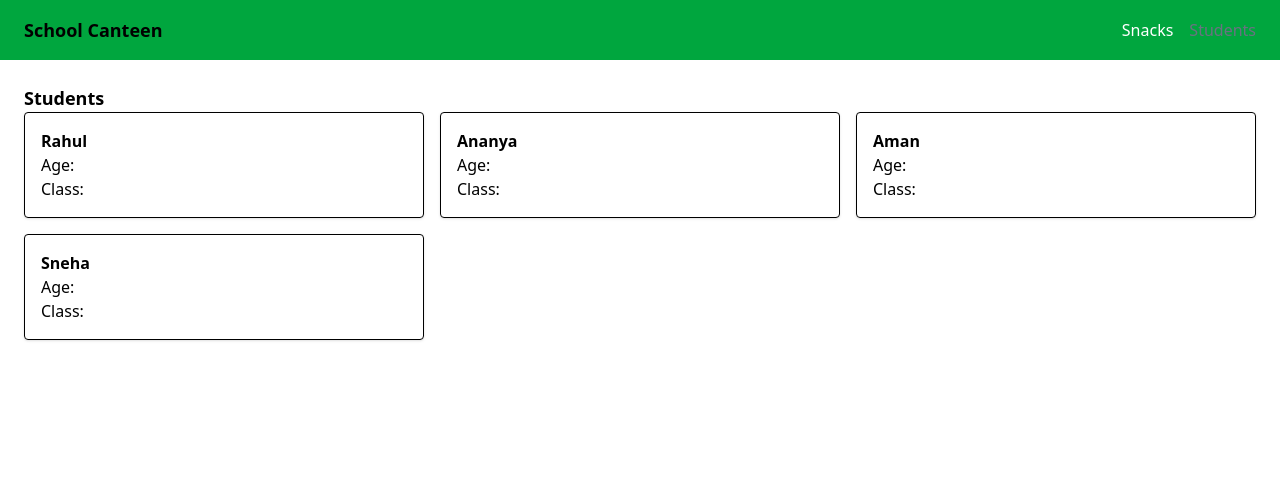
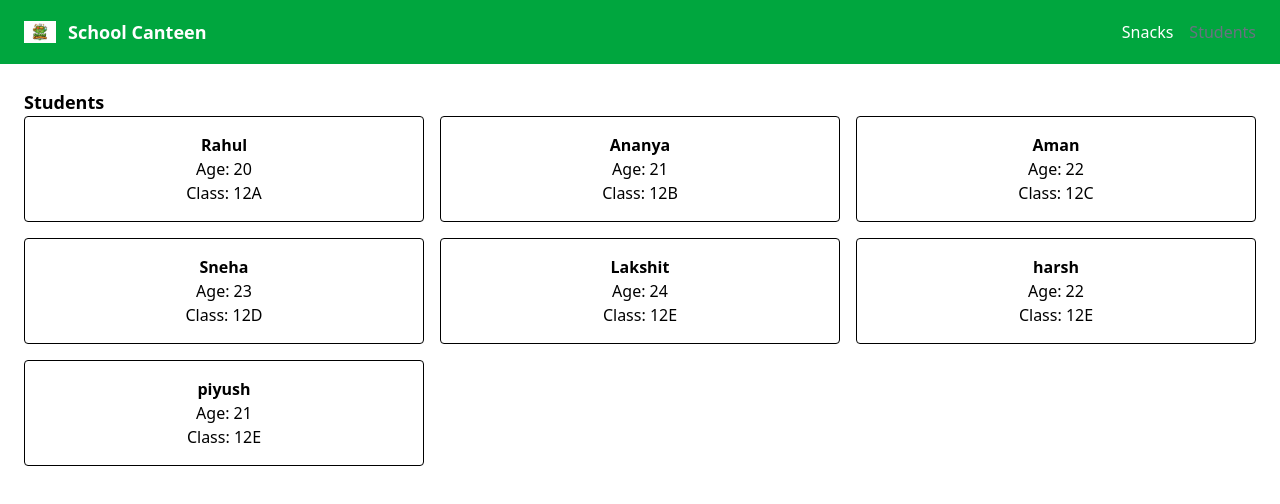
Before and after one commit to lucky-smash/school-canteen, a React (Vite) app: page /students in a window 1280 px wide. Shown: the top 504 px of the page. Built offline with nearby package versions, Linux system fonts and the light colour scheme.

Commit message:
tailwind implementation for ui/ux

```diff
--- a/src/components/Navbar.jsx
+++ b/src/components/Navbar.jsx
@@ -1,23 +1,57 @@
+
+// import { NavLink } from "react-router-dom";
+// import logo from "../assets/logo.png";
+
+// function Navbar() {
+//   const ActiveLink = ({ isActive }) => (isActive ? "text-gray-500" : "text-white");
+
+
+//   return (
+//     <nav className="flex justify-between items-center  px-6 py-4 bg-green-600">
+
+//       <h1 className="font-semibold text-lg">School Canteen</h1>
+
+//       <div className="flex gap-4 hover:scale-120">
+//         <NavLink to="/snacks" className={ActiveLink}>
+//           Snacks
+//         </NavLink>
+//         <NavLink to="/students" className={ActiveLink}>
+//           Students
+//         </NavLink>
+//       </div>
+//     </nav>
+//   );
+// }
+
+// export default Navbar;
 
 import { NavLink } from "react-router-dom";
+import logo from "../assets/logo.png";
 
 function Navbar() {
   const ActiveLink = ({ isActive }) => (isActive ? "text-gray-500" : "text-white");
+  return (
+    <nav className="flex justify-between items-center px-6 py-4 bg-green-600">
 
+      {/* Left side: Logo + App Name */}
+      <div className="flex items-center gap-3">
+        <img
+          src={logo}
+          alt="School Canteen Logo"
+          className="w-8 h-8 object-contain"
+        />
+        <h1 className="text-white font-semibold text-lg">
+          School Canteen
+        </h1>
+      </div>
 
-  return (
-    <nav className="flex justify-between items-center  px-6 py-4 bg-green-600">
+      {/* Right side: Links */}
 
-      <h1 className="font-semibold text-lg">School Canteen</h1>
+      <div className="flex gap-4 text-white hover:scale-120">
+        <NavLink to="/snacks" className={ActiveLink}>Snacks</NavLink>
+        <NavLink to="/students" className={ActiveLink}>Students</NavLink>
+      </div>
 
-      <div className="flex gap-4">
-        <NavLink to="/snacks" className={ActiveLink}>
-          Snacks
-        </NavLink>
-        <NavLink to="/students" className={ActiveLink}>
-          Students
-        </NavLink>
-      </div>
     </nav>
   );
 }
--- a/src/components/SnackCard.jsx
+++ b/src/components/SnackCard.jsx
@@ -1,6 +1,6 @@
 function SnackCard({ snack , onOrder }) {
   return (
-    <div className='border p-4 rounded '>
+    <div className='border p-4 rounded hover:shadow-lg flex flex-col items-center space-y-2 hover:scale-105 transition-transform'>
       <h2 className='font-bold'>{snack.name}</h2>
       <p>Price: ${snack.price}</p>
       <button className=' bg-green-600 text-white rounded px-2 py-1 hover:bg-white hover:text-green-400' onClick={() => onOrder(snack.name)}>Order</button>
--- a/src/components/StudentCard.jsx
+++ b/src/components/StudentCard.jsx
@@ -1,6 +1,6 @@
 function StudentCard({ student }) {
   return (
-    <div className="border p-4 rounded shadow">
+    <div className="flex flex-col items-center border p-4 rounded  hover:shadow-lg transition-shadow duration-300 hover:scale-105">
       <h2 className="font-bold">{student.name}</h2>
       <p>Age: {student.age}</p>
       <p>Class: {student.class}</p>
--- a/src/data/mockdata.js
+++ b/src/data/mockdata.js
@@ -12,6 +12,8 @@ export const snacks = [
 export const students = [
   {
     id: 1,
+    age: 20,
+    class: "12A",
     name: "Rahul",
     referralCode: "ABC123",
     totalSpent: 0,
@@ -19,6 +21,8 @@ export const students = [
   },
   {
     id: 2,
+    age: 21,
+    class: "12B",
     name: "Ananya",
     referralCode: "XYZ789",
     totalSpent: 0,
@@ -26,6 +30,8 @@ export const students = [
   },
   {
     id: 3,
+    age: 22,
+    class: "12C",
     name: "Aman",
     referralCode: "LMN456",
     totalSpent: 0,
@@ -33,9 +39,38 @@ export const students = [
   },
   {
     id: 4,
+    age: 23,
+    class: "12D",
     name: "Sneha",
     referralCode: "PQR321",
     totalSpent: 0,
     orders: [],
   },
+  {
+    id: 5,
+    age: 24,
+    class: "12E",
+    name: "Lakshit",
+    referralCode: "PQR321",
+    totalSpent: 0,
+    orders: [],
+  },
+  {
+    id: 6,
+    age: 22,
+    class: "12E",
+    name: "harsh",
+    referralCode: "PQR321",
+    totalSpent: 0,
+    orders: [],
+  },
+  {
+    id: 7,
+    age: 21,
+    class: "12E",
+    name: "piyush",
+    referralCode: "PQR321",
+    totalSpent: 0,
+    orders: [],
+  },
 ];
```
Also changed, not shown: src/assets/logo.png (added).
